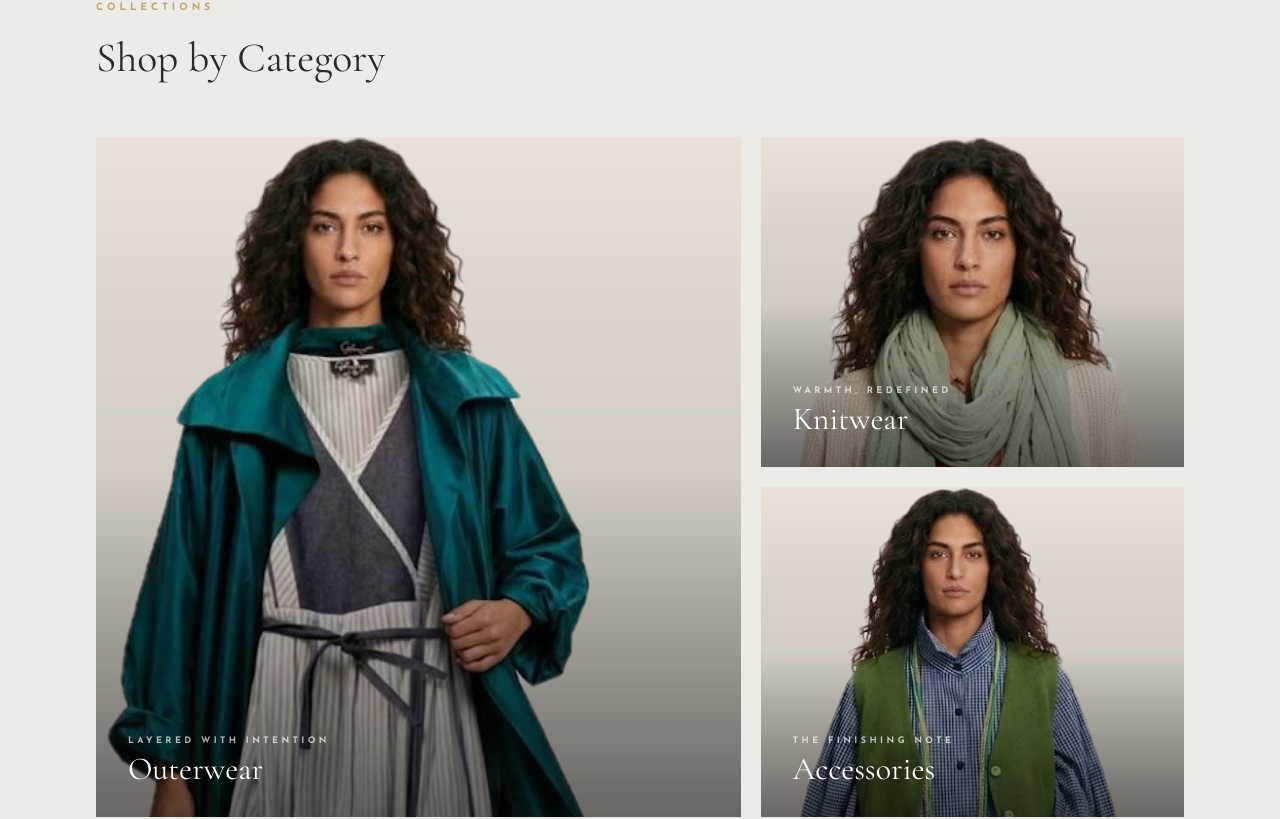
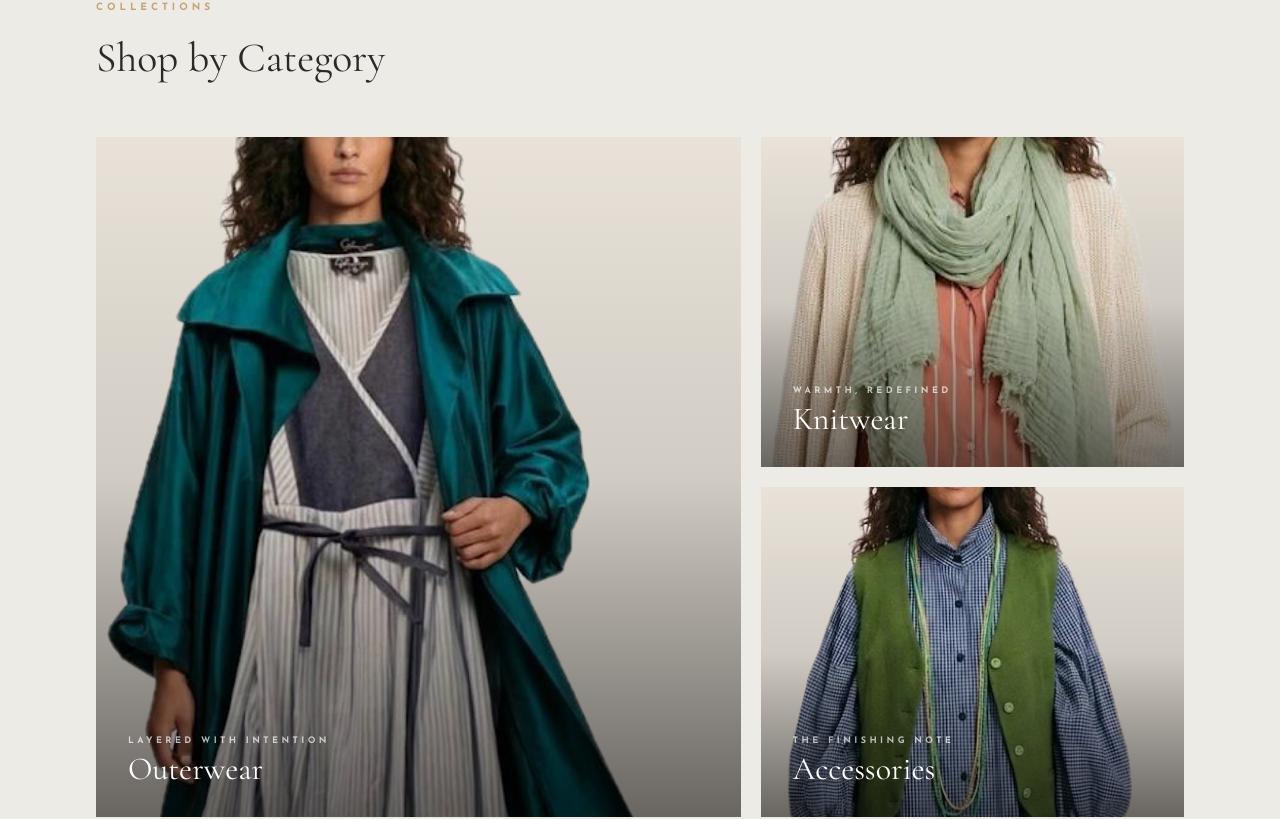
Before and after one commit to ritikaanand0611-ctrl/cristiano-pioltelli, a Next.js app: page / in a window 1280 px wide. Shown: the part 2498-3317 px from the top of the page. Built offline with nearby package versions, Linux system fonts and the light colour scheme.

Commit message:
Fix collection tile crop: show outfit not face

```diff
--- a/app/components/Collections.tsx
+++ b/app/components/Collections.tsx
@@ -99,7 +99,8 @@
       <img
         src={image}
         alt={label}
-        className="w-full h-full object-cover object-top transition-transform duration-700 group-hover:scale-105"
+        className="w-full h-full object-cover transition-transform duration-700 group-hover:scale-105"
+        style={{ objectPosition: "50% 18%" }}
       />
 
       {/* Dark gradient for text legibility */}
```
